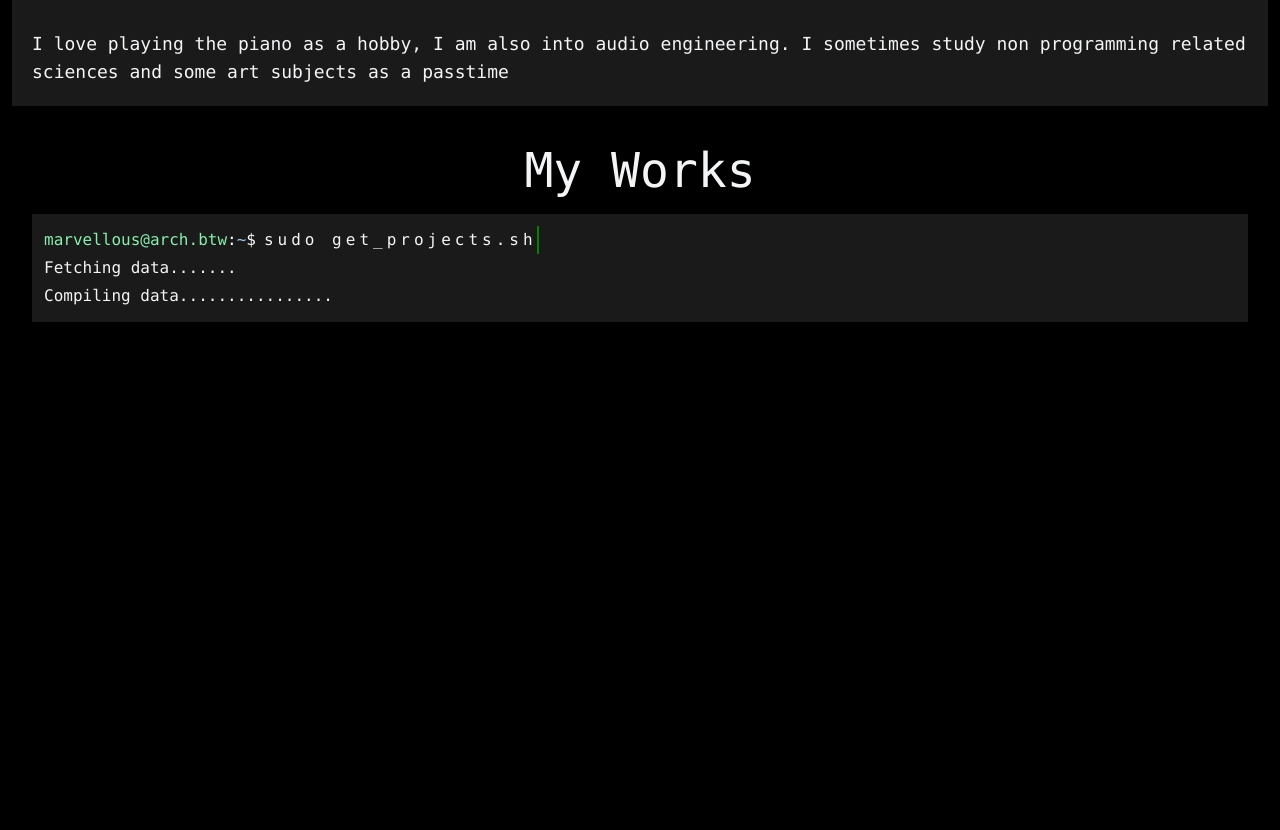
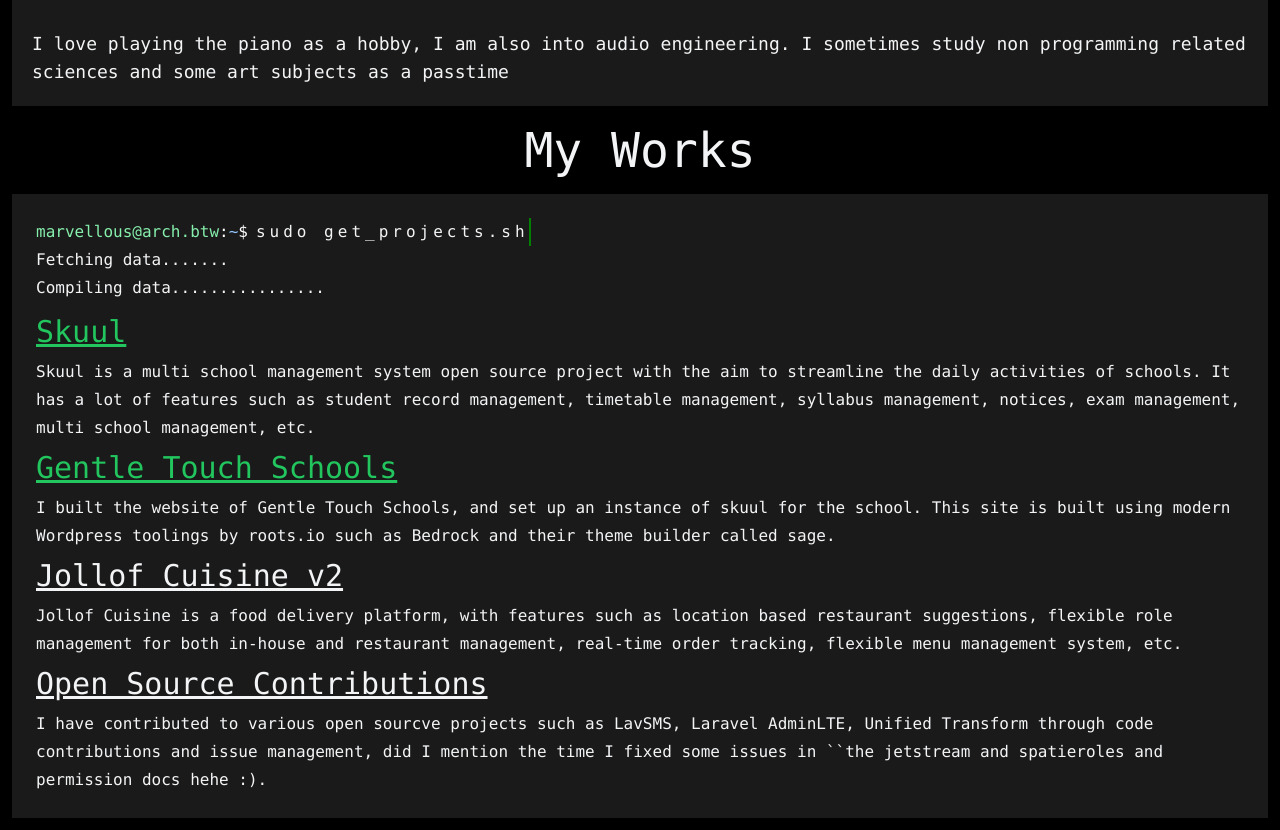
Before and after one commit to yungifez/my-website, a Vue app: page / in a window 1280 px wide. Shown: the part 1030-1860 px from the top of the page. Before the commit the page ends 1384 px from the top, so only its background shows below. Built offline with nearby package versions, Linux system fonts and the light colour scheme.

Commit message:
Added my works

```diff
--- a/src/components/MyWorks.vue
+++ b/src/components/MyWorks.vue
@@ -4,7 +4,7 @@
 
 <template>
   <section
-    class="mt-5 p-5 leading-7 animate-on-scroll opacity-0"
+    class="mt-5 leading-7 animate-on-scroll opacity-0"
     data-animate-scroll-class="animate-in-pulse"
   >
     <div class="w-fit m-auto">
@@ -16,7 +16,7 @@
       </h2>
     </div>
 
-    <div class="mt-5 p-3 bg-white bg-opacity-10 backdrop-blur">
+    <div class="mt-5 p-6 bg-white bg-opacity-10 backdrop-blur-sm">
       <p class="flex flex-col md:flex-row items-start">
         <span>
           <span class="text-green-300">marvellous@arch.btw</span>
@@ -36,8 +36,31 @@
           Compiling data................
         </span>
       </p>
-      <div class="animate-on-scroll" data-animate-scroll-class="animate-pulse" style="animation-delay: 2s ">
-
+      <div class="animate-on-scroll mt-3" data-animate-scroll-class="animate-in-pulse" id="works">
+        <div>
+          <h3 class="text-3xl my-2"><a class="text-green-500 underline" href="http://github.com/yungifez/skuul">Skuul</a></h3>
+          <p>
+            Skuul is a multi school management system open source project with the aim to streamline the daily activities of schools. It has a lot of features such as student record management, timetable management, syllabus management, notices, exam management, multi school management, etc.
+          </p>
+        </div>
+        <div>
+          <h3 class="text-3xl my-2"><a class="text-green-500 underline" href="http://gentletouchschool.com">Gentle Touch Schools</a></h3>
+          <p>
+            I built the website of Gentle Touch Schools, and set up an instance of skuul for the school. This site is built using modern Wordpress toolings by roots.io such as Bedrock and their theme builder called sage.
+          </p>
+        </div>
+        <div>
+          <h3 class="text-3xl my-2 underline">Jollof Cuisine v2</h3>
+          <p>
+            Jollof Cuisine is a food delivery platform, with features such as location based restaurant suggestions, flexible role management for both in-house and restaurant management, real-time order tracking, flexible menu management system, etc.
+          </p>
+        </div>
+        <div>
+          <h3 class="text-3xl my-2 underline">Open Source Contributions</h3>
+          <p>
+          I have contributed to various open sourcve projects such as <a href="http://github.com/4jean/lavsms">LavSMS</a>, <a href="https://github.com/jeroennoten/Laravel-AdminLTE">Laravel AdminLTE</a>, <a href="http://github.com/changeweb/unified-transform"> Unified Transform</a> through code contributions and issue management, did I mention the time I fixed some issues in ``the jetstream and spatieroles and permission docs hehe :).
+          </p>
+        </div>
       </div>
     </div>
   </section>
@@ -50,7 +73,9 @@
   #shell-output :first-child{
    animation-delay: 3.5s;
   }
-
+  #works {
+    animation-delay: 3.8s;
+  }
   @media (min-width: 750px){
     #shell-output span {
       animation-delay: 1.5s;
@@ -58,6 +83,9 @@
     #shell-output :first-child{
      animation-delay: 1.3s;
     }
+    #works {
+      animation-delay: 1.7s;
+    }
 
   }
 </style>
```
